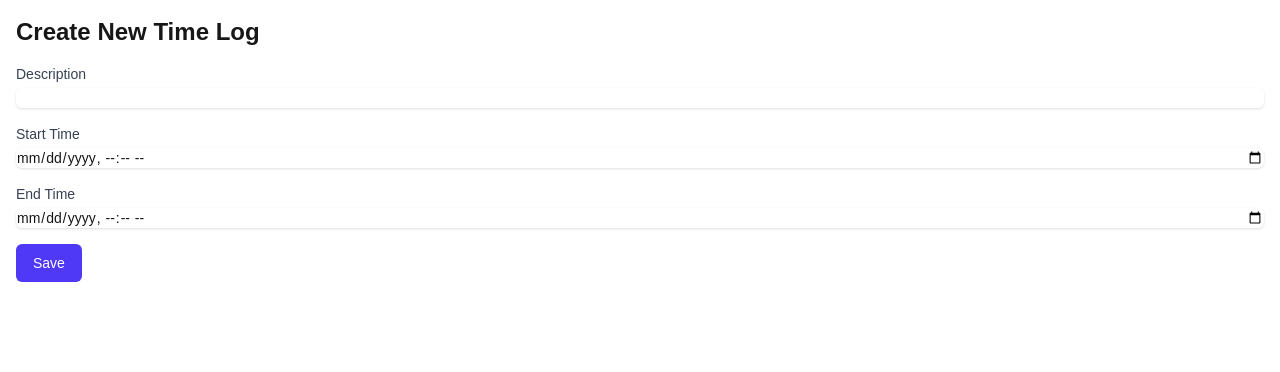
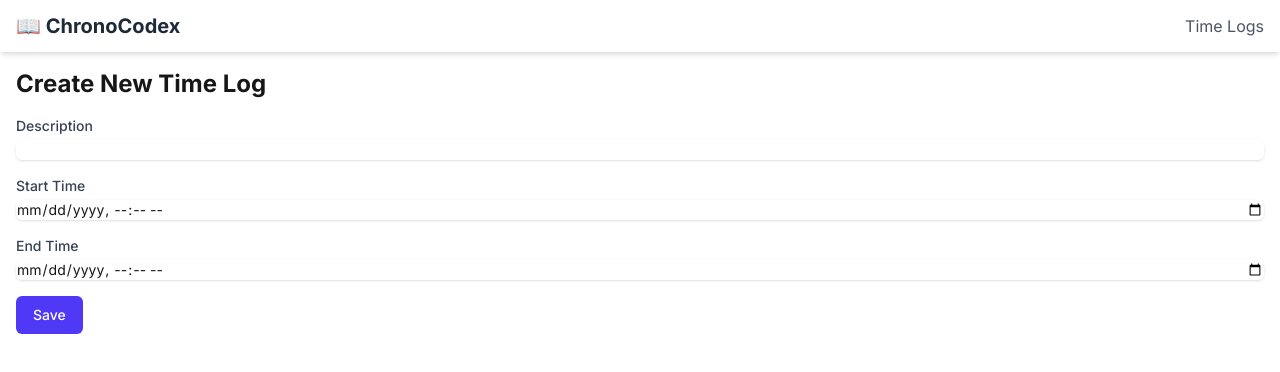
Before and after one commit to tbktk/chrono-codex, a Next.js app: page /timelogs/new in a window 1280 px wide. Shown: the top 372 px of the page. Built offline with nearby package versions, Linux system fonts and the light colour scheme.

Commit message:
feat(ui): Add global header for navigation

```diff
--- a/src/app/layout.tsx
+++ b/src/app/layout.tsx
@@ -1,35 +1,27 @@
-import type { Metadata } from "next";
-import { Geist, Geist_Mono } from "next/font/google";
-import "./globals.css";
+import type { Metadata } from 'next';
+import { Inter } from 'next/font/google';
+import './globals.css';
+import { Header } from '@/components/Header';
 
-const geistSans = Geist({
-  variable: "--font-geist-sans",
-  subsets: ["latin"],
-});
-
-const geistMono = Geist_Mono({
-  variable: "--font-geist-mono",
-  subsets: ["latin"],
-});
+const inter = Inter({ subsets: ['latin'] });
 
 export const metadata: Metadata = {
-  title: "Create Next App",
-  description: "Generated by create next app",
+  title: 'ChronoCodex',
+  description: 'A living textbook of modern development.',
 };
 
-export default function RootLayout({
-  children,
-}: Readonly<{
-  children: React.ReactNode;
-}>) {
+const RootLayout = ({ children }: Readonly<{ children: React.ReactNode; }>) => {
   return (
     <html lang="ja" suppressHydrationWarning>
       <body
         suppressHydrationWarning
-        className={`${geistSans.variable} ${geistMono.variable} antialiased`}
+        className={inter.className}
       >
-        {children}
+        <Header />
+        <main>{children}</main>
       </body>
     </html>
   );
-}
+};
+
+export default RootLayout;
--- /dev/null
+++ b/src/components/Header.tsx
@@ -0,0 +1,18 @@
+import Link from 'next/link';
+
+export const Header = () => {
+  return (
+    <header className="bg-white shadow-md">
+      <nav className="container mx-auto px-4 py-3 flex justify-between items-center">
+        <Link href="/" className="text-xl font-bold text-gray-800">
+          📖 ChronoCodex
+        </Link>
+        <div>
+          <Link href="/timelogs" className="text-gray-600 hover:text-indigo-600">
+            Time Logs
+          </Link>
+        </div>
+      </nav>
+    </header>
+  );
+};
```
